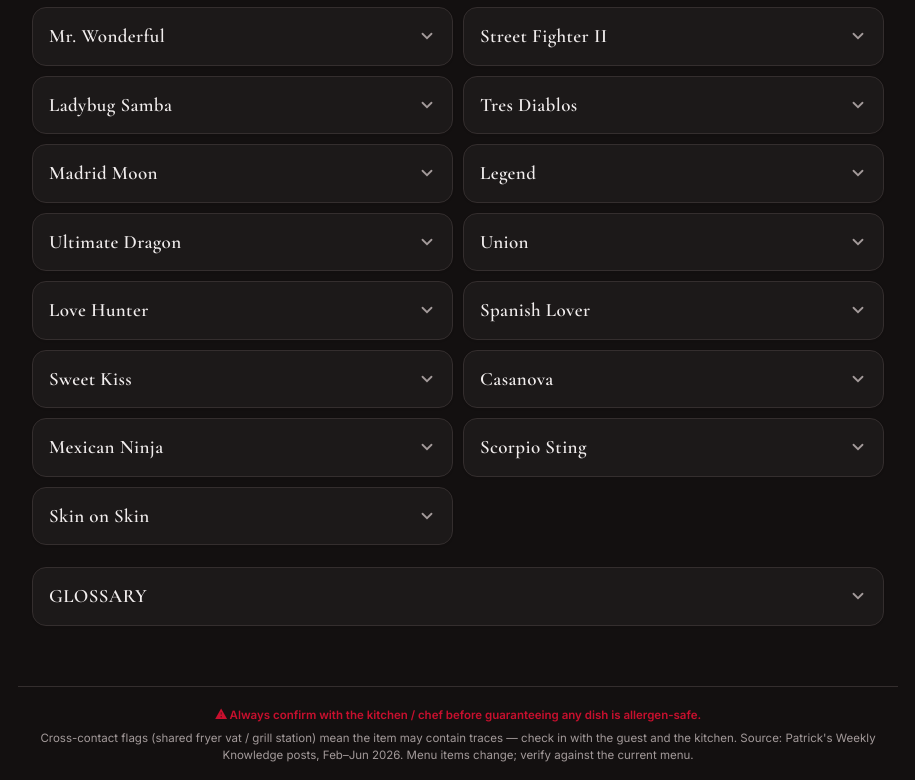
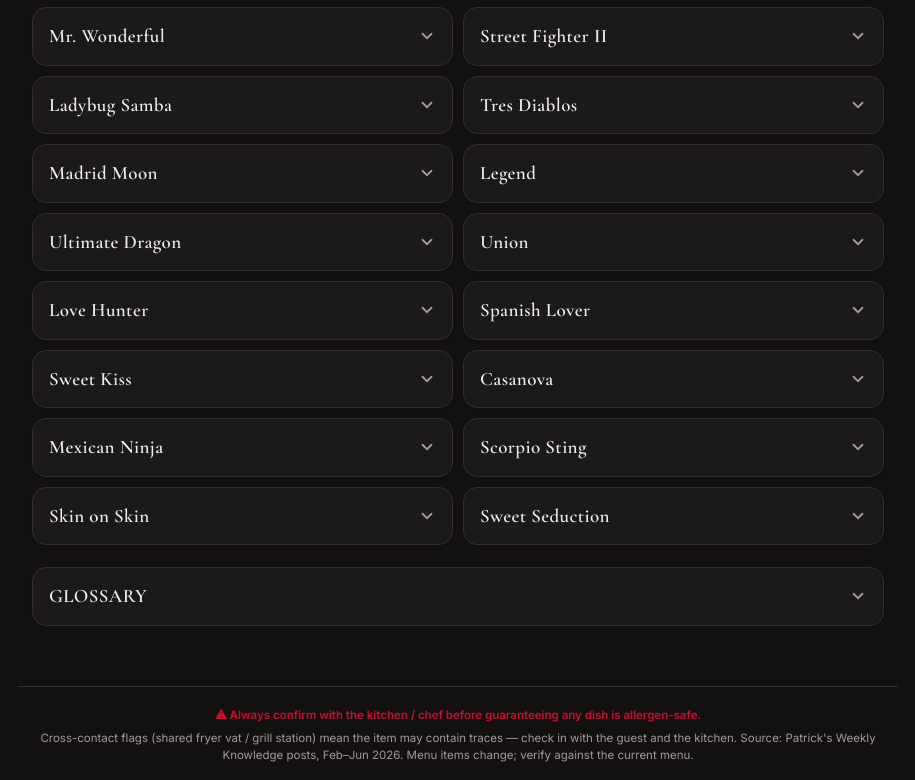
Before and after one commit to japostaff/allergens, a plain HTML site: page index.html in a window 1280 px wide. Shown: the part 1288-2068 px from the top of the page, without its empty margins (182-1097 px from the left). Drawn offline with nearby package versions, Linux system fonts and the light colour scheme.

Commit message:
Add files via upload

```diff
--- a/index.html
+++ b/index.html
@@ -558,6 +558,15 @@ const DATA = {
         "pair": {"w": "Off-dry to dry sparkling wine — effervescence scrubs the rich, oily fried salmon skin and fatty Atlantic salmon off the palate; the yeasty notes of traditional-method sparklers create an umami synergy with the sweet soy glaze.", "r": "Pinot Noir — ripe cherry and cranberry fruit gives a sweet-and-tart contrast that mirrors the soy glaze and softens the togarashi burn; high natural acidity acts as a palate cleanser, cutting through the heavy, oily salmon and salmon skin.", "s": "Nigori — creamy texture and gentle sweetness tame the togarashi heat, mirror the soy glaze and have enough body for the oily fried salmon skin. Alternative: a rich, high-acid Junmai — savory depth bridges the Atlantic salmon and soy glaze into an umami bomb and handles the scallions' vegetal spice."},
         "thumb": "https://d1w7312wesee68.cloudfront.net/0mcgoUe5vp5WcoaUi7EsUjR-TLspDv5_loxmy3eaQhI/resize:fit:360:360/plain/s3://toasttab/menu_service/restaurants/3d4c69ad-6484-48ce-8d6f-8d273c744f0d/MenuItem/a0e8681c-4b70-42e9-b2bc-2e9c5c4b1b37.jpg",
         "img": "https://d1w7312wesee68.cloudfront.net/CIiX4L1sp7akkdDyUbcZ80VYVKo5BVO-u8GYnxhG-Uk/resize:fit:720:720/plain/s3://toasttab/menu_service/restaurants/3d4c69ad-6484-48ce-8d6f-8d273c744f0d/MenuItem/a0e8681c-4b70-42e9-b2bc-2e9c5c4b1b37.jpg"
+      },
+      {
+        "name": "Sweet Seduction",
+        "cat": "SIGNATURE ROLLS",
+        "ings": ["Snow crab mix", "Cucumber", "Freshwater eel (unagi)", "Coconut mango glaze", "Soy glaze", "Scallion", "Pickled ginger", "Sushi rice"],
+        "alg": [{"a": "Gluten", "s": "Soy glaze, unagi"}, {"a": "Egg", "s": "Snow crab mix* (egg in the mayo)"}, {"a": "Soy", "s": "Unagi, soy glaze, snow crab mix* (mix contains soybean oil — confirm with guest)"}, {"a": "Fish", "s": "Unagi"}, {"a": "Shellfish", "s": "Snow crab mix"}, {"a": "Stone fruit", "s": "Coconut mango glaze"}, {"a": "Onion", "s": "Soy glaze, scallion"}, {"a": "Rice", "s": "Sushi rice, unagi"}, {"a": "Corn", "s": "Soy glaze, unagi"}, {"a": "Rapeseed", "s": "Snow crab mix* (mix contains canola oil — confirm with guest)"}, {"a": "Dairy", "s": "Coconut mango glaze"}, {"a": "Ginger", "s": "Soy glaze, pickled ginger"}, {"a": "Legumes", "s": "Coconut mango glaze"}, {"a": "Nuts/Tree nuts", "s": "Coconut mango glaze* (coconut is a tree nut — confirm with guest)"}],
+        "pair": {"w": "Off-dry Riesling or Chenin Blanc (not bone dry) — a touch of residual sugar matches the sweet mango-coconut and soy glazes so the wine doesn't taste bitter; high acidity cuts through the fatty eel and rich snow crab mix, balancing the palate between bites.", "r": "Pinot Noir — high acidity and low tannins cut through the fatty, sweet eel without a bitter, metallic taste. Or a fruity Merlot (lower-tannin, un-oaked) — plum and berry flavors complement the sweet soy and mango-coconut glazes without overpowering the delicate snow crab.", "s": "Junmai Daiginjo — clean, fruity fragrance mirrors the tropical mango-coconut glaze and keeps the delicate snow crab from being overwhelmed. Alternative: a slightly sweet Namasake — vibrant, viscous texture and natural sweetness bridge the heavy soy glaze and handle the rich grilled eel. Avoid a koji-forward nama (funky tones overwhelm the roll's sweetness)."},
+        "thumb": "https://d1w7312wesee68.cloudfront.net/8c5VtifVjiJI2fU3TjxSCgPLT-Bw7SGlhUD-8VOMpVE/resize:fit:360:360/plain/s3://toasttab/menu_service/restaurants/3d4c69ad-6484-48ce-8d6f-8d273c744f0d/MenuItem/36a3e87b-ae8a-4e00-a4b0-927d17535301.jpg",
+        "img": "https://d1w7312wesee68.cloudfront.net/bRrgvR7gInbPOCt1QVdvhATGnomkwSZZANrSUGjr-k4/resize:fit:720:720/plain/s3://toasttab/menu_service/restaurants/3d4c69ad-6484-48ce-8d6f-8d273c744f0d/MenuItem/36a3e87b-ae8a-4e00-a4b0-927d17535301.jpg"
       }
     ]
   },
@@ -863,6 +872,15 @@ const DATA = {
         "pair": {"w": "Vino espumoso de seco a semiseco — la efervescencia limpia del paladar la grasa de la piel de salmón frita y del salmón del Atlántico; las notas a levadura de los espumosos de método tradicional crean una sinergia umami con el glaseado de soya dulce.", "r": "Pinot Noir — su fruta madura de cereza y arándano crea un contraste dulce-ácido que refleja el glaseado de soya y suaviza el picor del togarashi; su alta acidez natural limpia el paladar y corta la riqueza del salmón y la piel de salmón.", "s": "Nigori — su textura cremosa y dulzor suave calman el picor del togarashi, reflejan el glaseado de soya y tienen cuerpo suficiente para la piel de salmón frita. Alternativa: un Junmai rico y de alta acidez — su perfil sabroso une el salmón del Atlántico y el glaseado de soya en una bomba de umami y maneja bien el picor vegetal del cebollín."},
         "thumb": "https://d1w7312wesee68.cloudfront.net/0mcgoUe5vp5WcoaUi7EsUjR-TLspDv5_loxmy3eaQhI/resize:fit:360:360/plain/s3://toasttab/menu_service/restaurants/3d4c69ad-6484-48ce-8d6f-8d273c744f0d/MenuItem/a0e8681c-4b70-42e9-b2bc-2e9c5c4b1b37.jpg",
         "img": "https://d1w7312wesee68.cloudfront.net/CIiX4L1sp7akkdDyUbcZ80VYVKo5BVO-u8GYnxhG-Uk/resize:fit:720:720/plain/s3://toasttab/menu_service/restaurants/3d4c69ad-6484-48ce-8d6f-8d273c744f0d/MenuItem/a0e8681c-4b70-42e9-b2bc-2e9c5c4b1b37.jpg"
+      },
+      {
+        "name": "Sweet Seduction",
+        "cat": "ROLLOS ESPECIALES",
+        "ings": ["Mezcla de cangrejo de nieve", "Pepino", "Anguila de agua dulce (unagi)", "Glaseado de coco y mango", "Glaseado de soya", "Cebollín", "Jengibre encurtido", "Arroz de sushi"],
+        "alg": [{"a": "Gluten", "s": "Glaseado de soya, unagi"}, {"a": "Huevo", "s": "Mezcla de cangrejo* (huevo en la mayonesa)"}, {"a": "Soya", "s": "Unagi, glaseado de soya, mezcla de cangrejo* (contiene aceite de soya — confírmalo con el cliente)"}, {"a": "Pescado", "s": "Unagi"}, {"a": "Mariscos", "s": "Mezcla de cangrejo de nieve"}, {"a": "Fruta de hueso", "s": "Glaseado de coco y mango"}, {"a": "Cebolla", "s": "Glaseado de soya, cebollín"}, {"a": "Arroz", "s": "Arroz de sushi, unagi"}, {"a": "Maíz", "s": "Glaseado de soya, unagi"}, {"a": "Canola", "s": "Mezcla de cangrejo* (contiene aceite de canola — confírmalo con el cliente)"}, {"a": "Lácteos", "s": "Glaseado de coco y mango"}, {"a": "Jengibre", "s": "Glaseado de soya, jengibre encurtido"}, {"a": "Leguminosas", "s": "Glaseado de coco y mango"}, {"a": "Nueces/Frutos de árbol", "s": "Glaseado de coco y mango* (el coco se considera fruto de árbol — confírmalo con el cliente)"}],
+        "pair": {"w": "Riesling semiseco o Chenin Blanc (no totalmente seco) — un toque de azúcar residual iguala los glaseados dulces de mango-coco y soya para que el vino no sepa amargo; su alta acidez corta la grasa de la anguila y la riqueza de la mezcla de cangrejo, equilibrando el paladar entre bocados.", "r": "Pinot Noir — alta acidez y taninos bajos cortan la anguila grasa y dulce sin dejar sabor amargo o metálico. O un Merlot frutal (bajo en taninos, sin barrica) — sus notas de ciruela y frutos rojos complementan los glaseados de soya y mango-coco sin opacar el delicado cangrejo.", "s": "Junmai Daiginjo — su aroma limpio y frutal refleja el glaseado tropical de mango-coco y no opaca el delicado cangrejo. Alternativa: un Namasake ligeramente dulce — su textura vibrante y viscosa y su dulzor natural enlazan con el glaseado de soya y manejan bien la grasa de la anguila asada. Evita un nama con mucho koji (sus notas funky opacan lo dulce del rollo)."},
+        "thumb": "https://d1w7312wesee68.cloudfront.net/8c5VtifVjiJI2fU3TjxSCgPLT-Bw7SGlhUD-8VOMpVE/resize:fit:360:360/plain/s3://toasttab/menu_service/restaurants/3d4c69ad-6484-48ce-8d6f-8d273c744f0d/MenuItem/36a3e87b-ae8a-4e00-a4b0-927d17535301.jpg",
+        "img": "https://d1w7312wesee68.cloudfront.net/bRrgvR7gInbPOCt1QVdvhATGnomkwSZZANrSUGjr-k4/resize:fit:720:720/plain/s3://toasttab/menu_service/restaurants/3d4c69ad-6484-48ce-8d6f-8d273c744f0d/MenuItem/36a3e87b-ae8a-4e00-a4b0-927d17535301.jpg"
       }
     ]
   }
```
